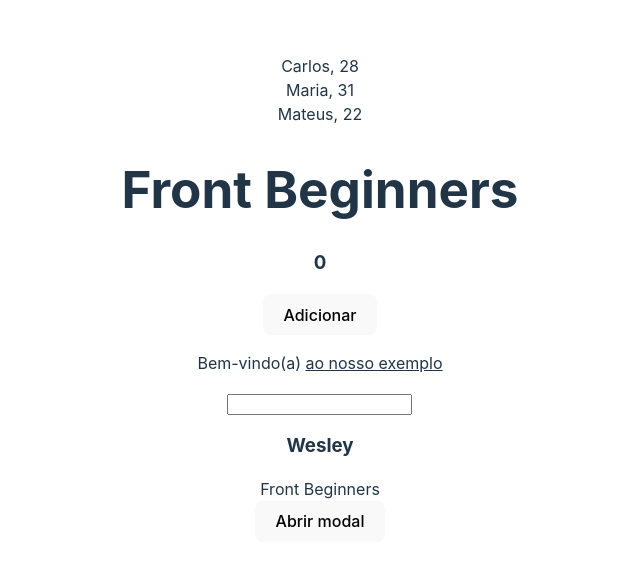
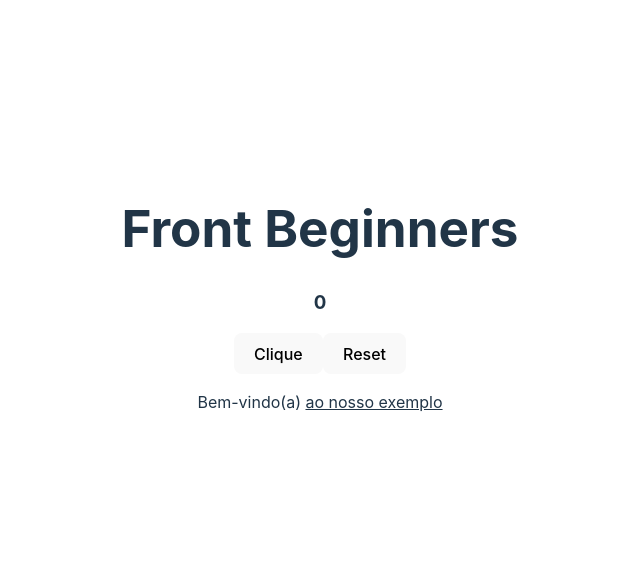
Before and after one commit to wesleypedro/desafio-100-dias-de-codigo, a React (Vite) app in the folder project-test/: page / in a window 1280 px wide. Shown: the part 102-668 px from the top of the page, without its empty margins (320-960 px from the left). Built offline with nearby package versions, Linux system fonts and the light colour scheme.

Commit message:
Adicionando exemplo de uso do Hook useReducer

```diff
--- a/project-test/src/main.jsx
+++ b/project-test/src/main.jsx
@@ -6,12 +6,14 @@ import './index.css'
 import Map from './pages/1-map';
 import UseState from './pages/3-hook-useState';
 import Modal from './pages/4-modal';
+import UseReducer from './pages/6-hook-useReducer';
 
 ReactDOM.createRoot(document.getElementById('root')).render(
   <React.StrictMode>
     {/* <App /> */}
-    <Map />
+    {/* <Map />
     <UseState />
-    <Modal />
+    <Modal /> */}
+    <UseReducer />
   </React.StrictMode>,
 )
--- /dev/null
+++ b/project-test/src/pages/6-hook-useReducer.jsx
@@ -0,0 +1,42 @@
+import '../App.css'
+import { useReducer } from 'react';
+
+const reducer = (state, action) => {
+    switch (action.type) {
+        case 'IncrementAndShowText':
+            return { count: state.count + 1, showText: !state.showText }
+        case 'resetValue':
+            return { count: 0, showText: true}
+        default:
+            return "This action doesn't exists"
+    }
+}
+
+function UseReducer() {
+
+    const [state, dispatch] = useReducer(reducer, {
+        count: 0,
+        showText: true,
+    })
+
+    const handleClick = () => {
+        dispatch({ type: 'IncrementAndShowText' })
+    }
+
+    const handleReset = () => {
+        dispatch({ type: 'resetValue' })
+    }
+
+
+    return (
+        <div className='App'>
+            <h1>Front Beginners</h1>
+            <h3>{state.count}</h3>
+            <button onClick={handleClick}>Clique</button>
+            <button onClick={handleReset}>Reset</button>
+            <p>Bem-vindo(a) {state.showText && <u>ao nosso exemplo</u>} </p>
+        </div>
+    )
+}
+
+export default UseReducer;
```
